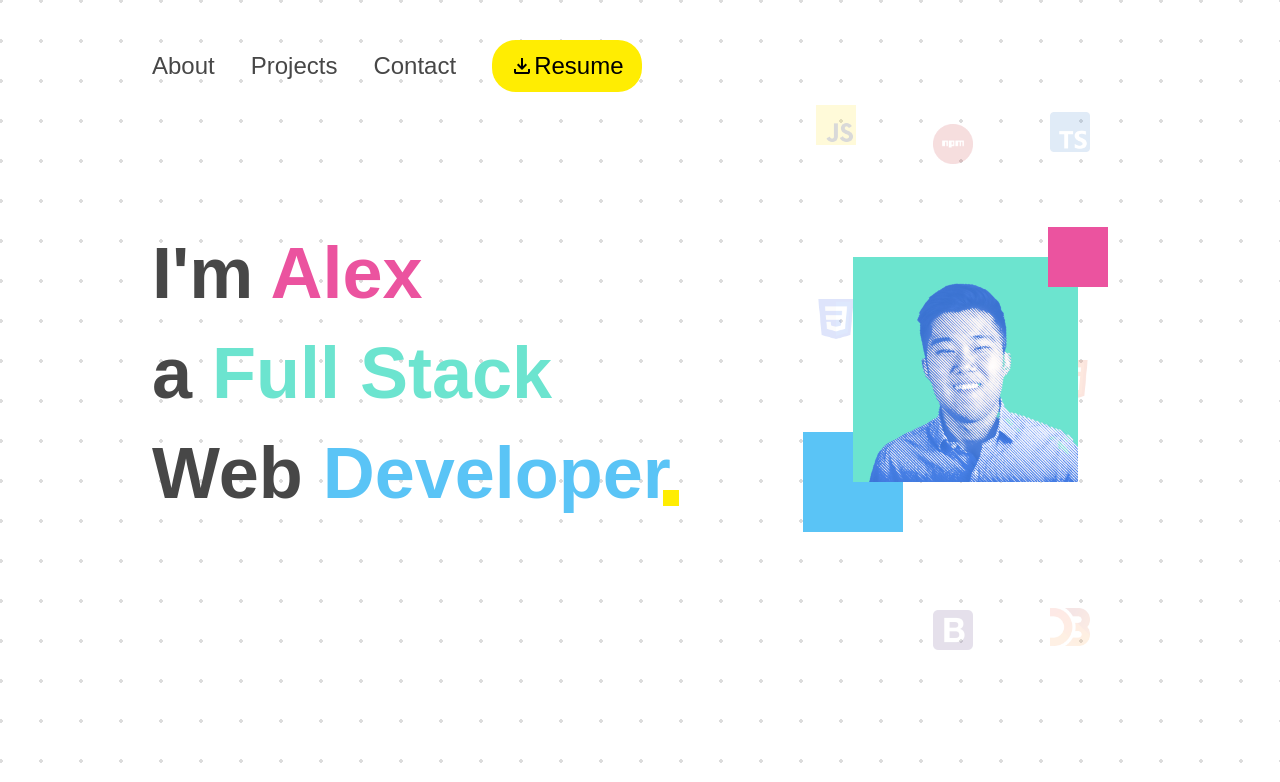
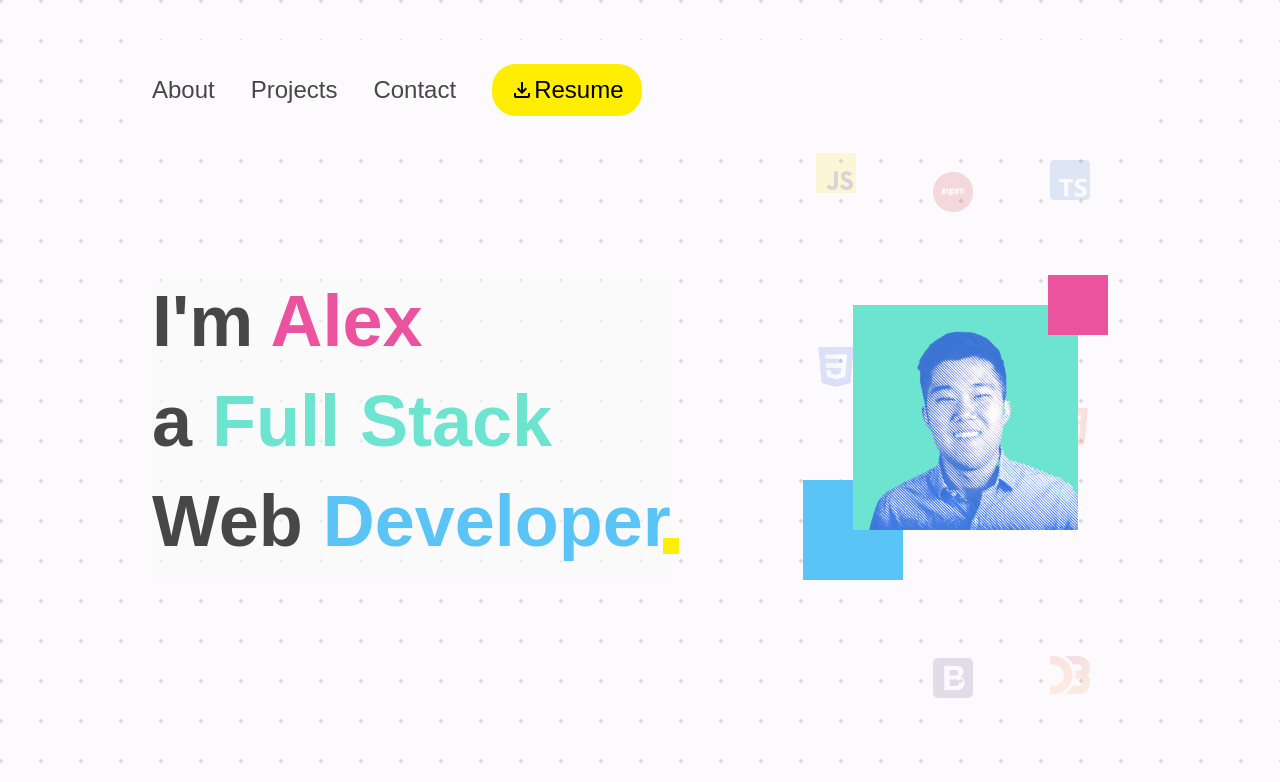
Before and after one commit to aojin/portfolio-update, a React (Vite) app: page / in a window 1280 px wide. Shown: the top 782 px of the page. Built offline with nearby package versions, Linux system fonts and the light colour scheme.

Commit message:
add background to title and header to offset animation

```diff
--- a/src/App.css
+++ b/src/App.css
@@ -35,6 +35,7 @@ h1 {
 
 .hero-text {
   margin-right: auto;
+  background-color: #fcfafc99;
 }
 
 .anything {
@@ -46,7 +47,9 @@ h1 {
 header {
   margin-top: 40px;
   margin-bottom: 40px;
+  padding: 24px 0;
   font-size: 24px;
+  background-color: #fcfafc;
 
   nav {
     ul {
--- a/src/index.css
+++ b/src/index.css
@@ -10,7 +10,7 @@
 }
 
 body {
-  background: white;
+  background: #fcfafc;
   background-image: radial-gradient(#dcdcdc 2px, transparent 0);
   background-size: 40px 40px;
   background-position: -19px -19px;
```
